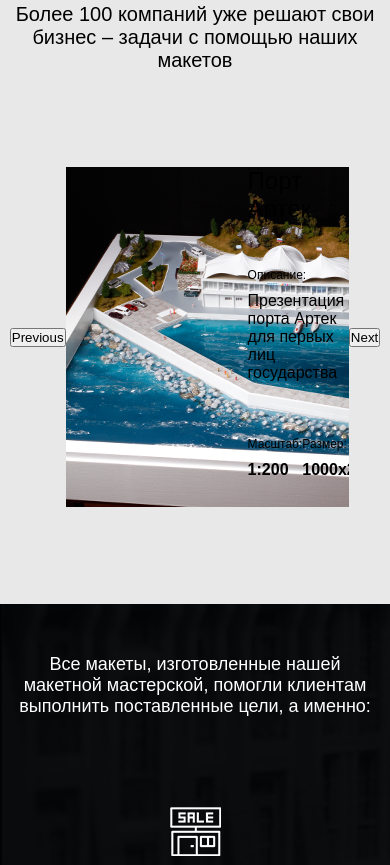
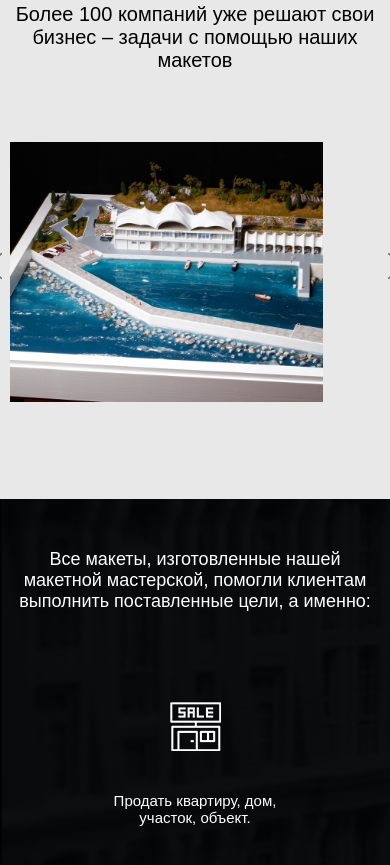
Before and after one commit to siladigy/landing, a plain HTML site: page index.html in a window 390 px wide. Shown: the part 5910-6775 px from the top of the page. Drawn offline with Linux system fonts and the light colour scheme; a web font is replaced by a local one.

Commit message:
правки

```diff
--- a/script/main.js
+++ b/script/main.js
@@ -8,7 +8,18 @@ $(document).ready(function(){
   $('.slider').slick({
     infinite: true,
     slidesToShow: 2,
-    slidesToScroll: 2
+    slidesToScroll: 2,
+    nextArrow: '<div class="arrow arrow_right"></div>',
+    prevArrow: '<div class="arrow arrow_left"></div>',
+    responsive: [
+        {
+            breakpoint: 770,
+            settings: {
+                slidesToShow: 1,
+                slidesToScroll: 1
+            }
+        },
+    ]
   });
 });
 
@@ -23,17 +34,10 @@ $(document).ready(function(){
       {
           breakpoint: 1200,
           settings: {
-              slidesToShow: 5,
+              slidesToShow: 4,
               slidesToScroll: 1
           }
       },
-      {
-        breakpoint: 1100,
-        settings: {
-            slidesToShow: 4,
-            slidesToScroll: 1
-        }
-    },
       {
           breakpoint: 1024,
           settings: {
--- a/style/_clients.sass
+++ b/style/_clients.sass
@@ -28,8 +28,8 @@
     &_right
         background: url('../img/right.png') no-repeat center
         right: -70px
-        top: 40%
+        top: 42%
     &_left
         background: url('../img/left.png') no-repeat center
         left: -70px
-        top: 40%
+        top: 42%
--- a/style/_media.sass
+++ b/style/_media.sass
@@ -4,6 +4,13 @@
     .header
         &-link
             margin-right: 10px
+    .slider
+        max-width: 850px
+        &__item
+            &-subtitle
+                margin-top: 35px
+            &-wrap
+                margin-top: 45px
     .carousel
         max-width: 800px
     .arrow
@@ -70,6 +77,26 @@
                 font-size: 30px
                 line-height: 40px
                 max-width: 450px
+    .slider
+        max-width: 650px
+        &-button
+            padding: 15px 30px
+        &__item
+            img
+                height: 260px
+            &-title
+                font-size: 18px
+            &-subtitle
+                margin-top: 30px
+            &-descr
+                font-size: 13px
+            &-wrap
+                margin-top: 28px
+            &-block_digit
+                font-size: 13px
+                margin-top: 5px
+            &-button
+                margin-top: 40px
     .carousel
         max-width: 600px
 
@@ -141,6 +168,8 @@
         padding-bottom: 50px
         &-title
             font-size: 18px
+    .slider
+        max-width: 500px
     .carousel
         max-width: 250px
     .arrow
--- a/style/_projects.sass
+++ b/style/_projects.sass
@@ -9,11 +9,10 @@
         background-color: #23bac1
     &-subtitle
         margin-top: 35px
-        margin-bottom: 95px
+        margin-bottom: 70px
 .slider
-    max-width: 1170px
+    max-width: 900px
     margin: 0 auto
-    display: flex
     align-items: center
     position: relative
     &-wrap
```
Also changed, not shown: style/style.css, 1 other file.
